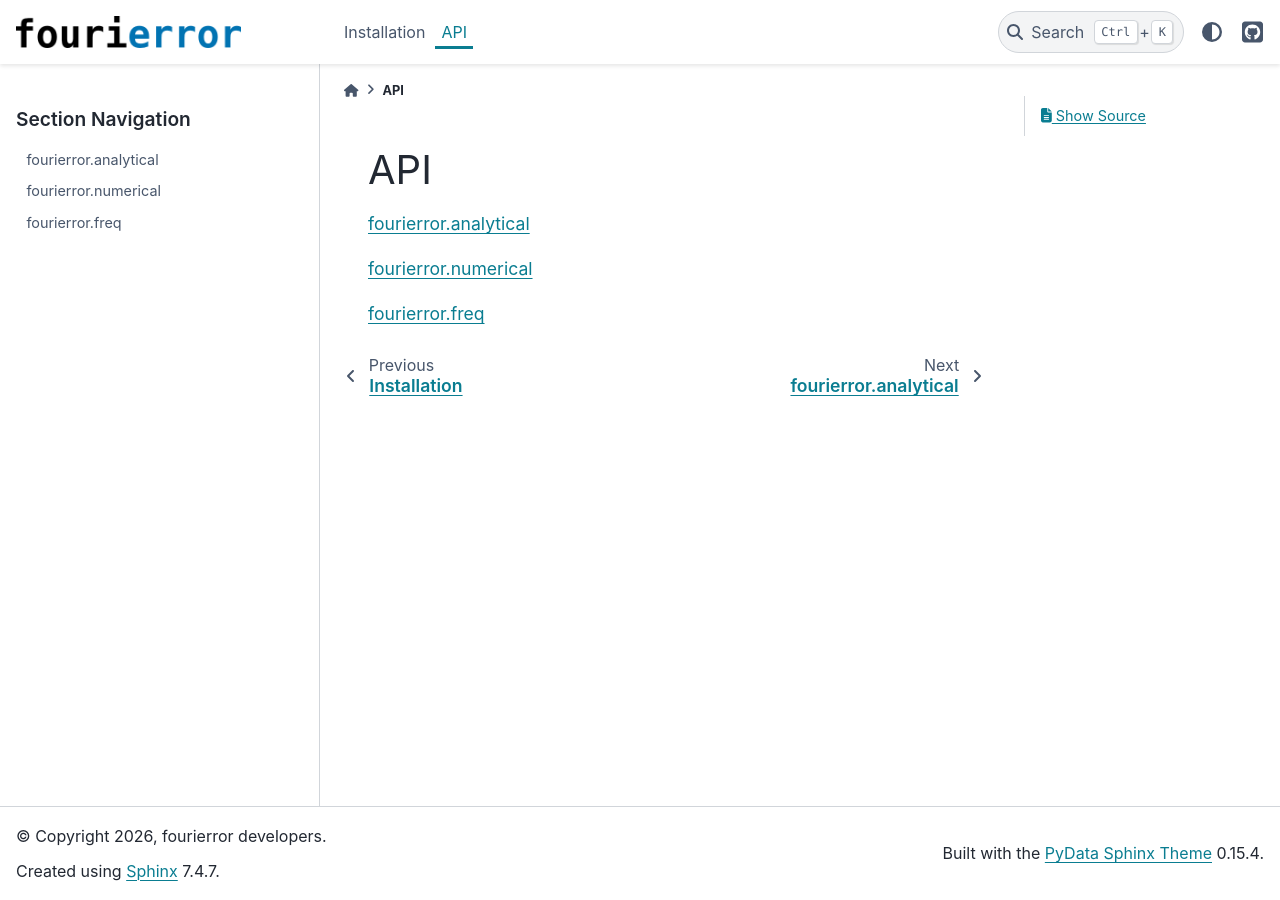
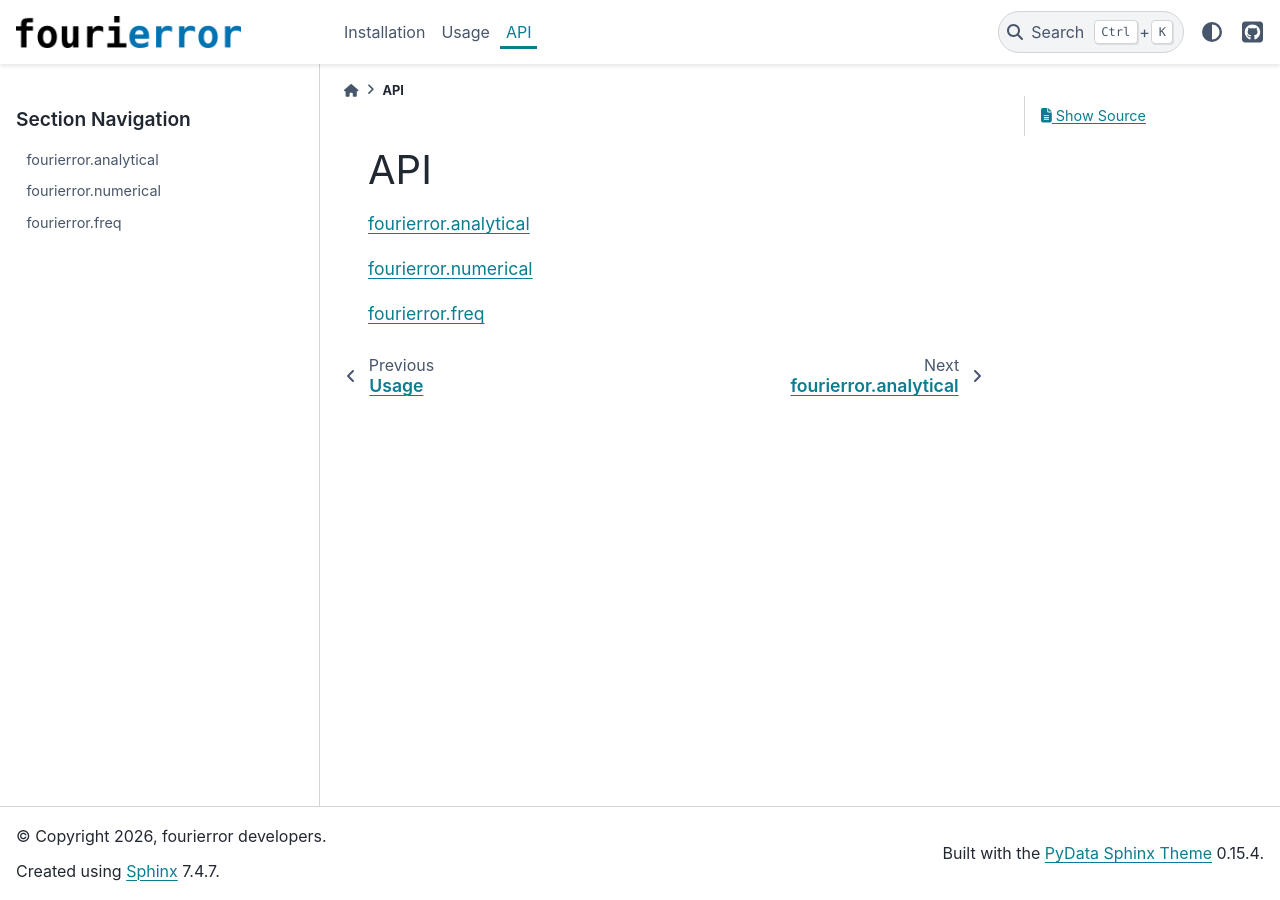
Before and after one commit to scams-research/fourierror, a Sphinx documentation site: the page built from docs/source/modules.md, in a window 1280 px wide. Built offline with Sphinx 7.4.7 and the PyData theme 0.15.4, drawn with Linux system fonts in a browser that asks for light colours.

Commit message:
Add an empty usage page

```diff
--- /dev/null
+++ b/docs/source/usage.md
@@ -0,0 +1,3 @@
+# Usage
+
+To come.
```
Also changed, not shown: docs/source/index.md (+1 -0 lines).
